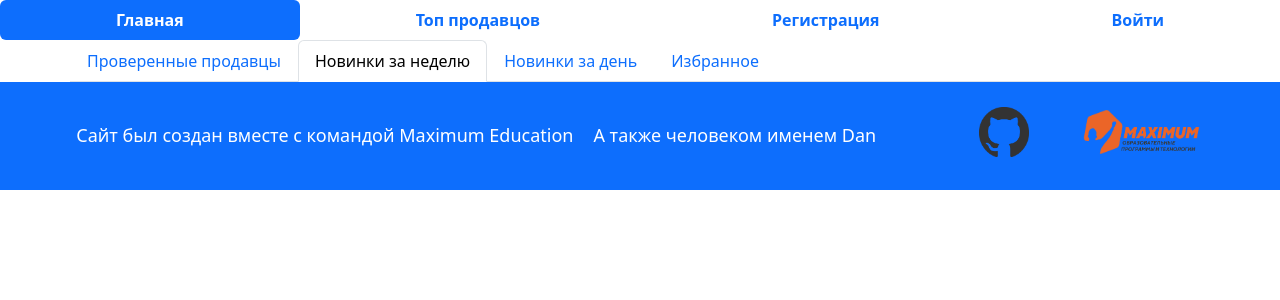
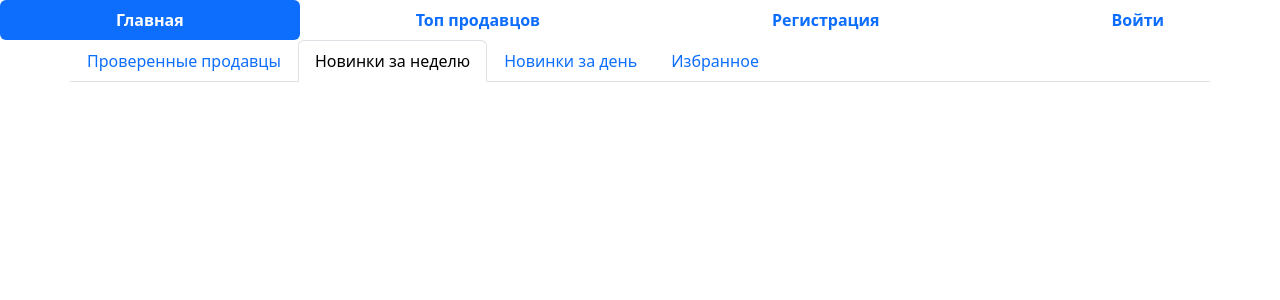
Before and after one commit to Teslanot/site_django_project, a Django app: page /novinki/ in a window 1280 px wide. Shown: the top 300 px of the page. Run offline with Django 3.2, Linux system fonts and the light colour scheme; data comes from the database, SQL or seed files in the repository; both versions use the stored data as it was after the commit; some libraries are stand-ins or nearby versions.

Commit message:
footer upd 1.5

```diff
--- a/templates/index.html
+++ b/templates/index.html
@@ -161,12 +161,10 @@
 <footer style="padding:25px;" class="footer bg-primary">
   <div style="display: flex; justify-content: space-around;">
     <div style="display:flex; align-items: center; padding-top: 15px;" >
-      <p style="font-size: large; color: rgb(255, 255, 255); margin-right: 10px;" >Сайт был создан по программе "Код будущего"</p>
-      <p style="font-size: large; color: rgb(255, 255, 255); margin-left: 10px;">А также человеком именем Dan</p>
+      <p style="font-size: large; color: rgb(255, 255, 255); margin-left: 10px;">This site made by Dan Alekseev</p>
     </div>
     <div style="width: 225px; display: flex; justify-content: space-between;">
       <a href="https://github.com/Teslanot"><img src="/static/img/github_img.png" alt="GitHub" style="width: 50px; height:50px;"></a>
-      <a href="https://education.maximumtest.ru"><img src="/static/img/Maximum_Education.png" alt="Maximum Education" style="width: 125px; height:50px;"></a>
     </div>
   </div>
 </footer>
--- a/templates/novinki.html
+++ b/templates/novinki.html
@@ -115,16 +115,4 @@
 {% endfor %}
   <!-- конец обьявления -->
 </div>
-<footer style="padding:25px;" class="footer bg-primary">
-  <div style="display: flex; justify-content: space-around;">
-    <div style="display:flex; align-items: center; padding-top: 15px;" >
-      <p style="font-size: large; color: rgb(255, 255, 255); margin-right: 10px;" >Сайт был создан вместе с командой Maximum Education</p>
-      <p style="font-size: large; color: rgb(255, 255, 255); margin-left: 10px;">А также человеком именем Dan</p>
-    </div>
-    <div style="width: 225px; display: flex; justify-content: space-between;">
-      <a href="https://github.com/Teslanot"><img src="/static/img/github_img.png" alt="GitHub" style="width: 50px; height:50px;"></a>
-      <a href="https://education.maximumtest.ru"><img src="/static/img/Maximum_Education.png" alt="Maximum Education" style="width: 125px; height:50px;"></a>
-    </div>
-  </div>
-</footer>
 {% endblock %}
```
Also changed, not shown: templates/advertisement.html (+0 -12 lines), templates/all-fav.html (+0 -12 lines), templates/novinki_den.html (+0 -15 lines), templates/profile.html (+0 -12 lines), templates/top-sellers.html (+0 -12 lines), db.sqlite3.
